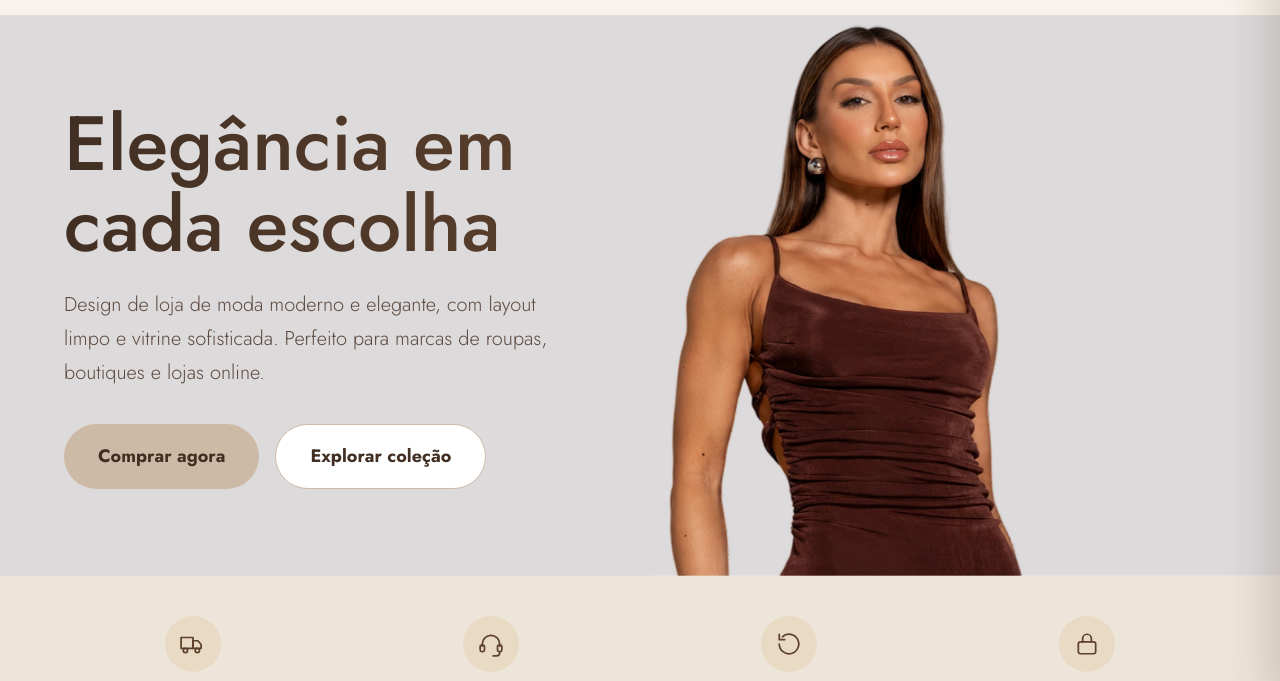
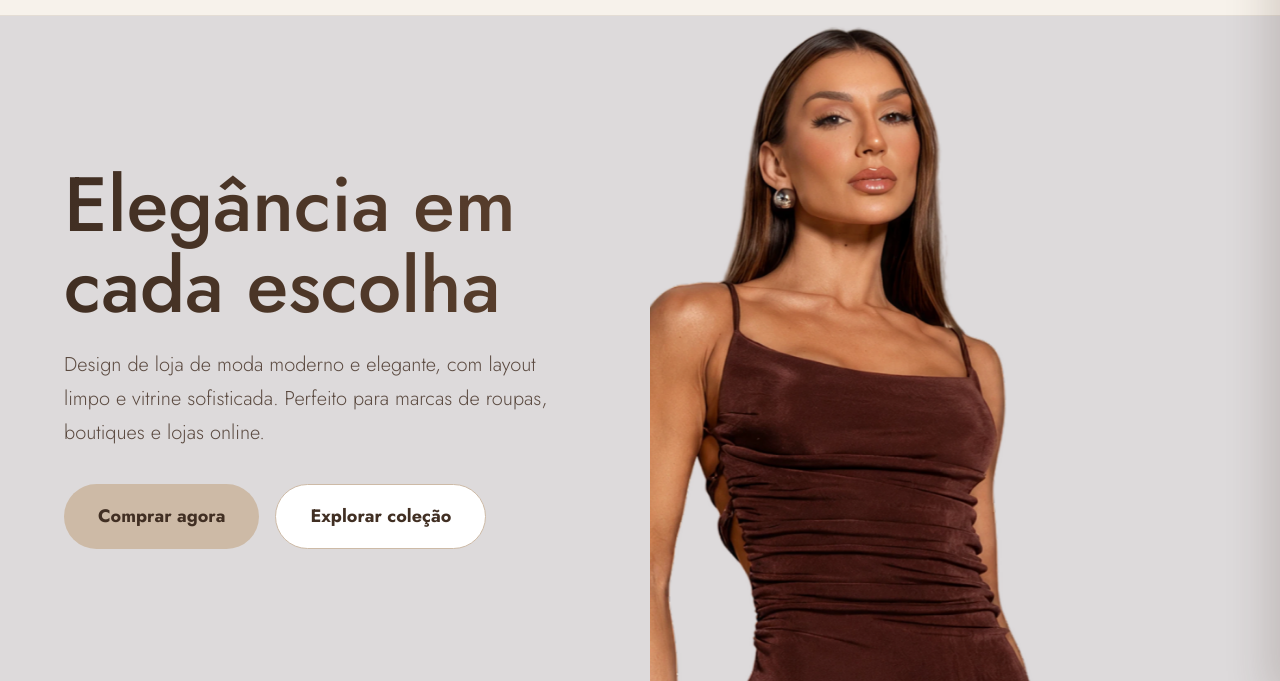
Before and after one commit to artthurfxdesigner-coder/useklarasite, a plain HTML site: page index.html in a window 1280 px wide. Shown: the part 103-784 px from the top of the page. Drawn offline with Linux system fonts and the light colour scheme.

Commit message:
Hero: seção ocupa a viewport inteira (100vh - header)
min-height passa a calc(100vh - 119px) para o hero preencher a tela no
carregamento; a próxima seção (branca) só aparece após o scroll. Foto
inalterada (segue preenchendo a mídia).

Co-Authored-By: Claude Opus 4.8 <noreply@anthropic.com>

```diff
--- a/css/style.css
+++ b/css/style.css
@@ -147,7 +147,7 @@ svg{fill:none;stroke:currentColor;stroke-width:1.6;stroke-linecap:round;stroke-l
    Hero (home)
    ========================================================================== */
 .hero{background:#DDDADB;overflow:hidden;}
-.hero__inner{display:grid;grid-template-columns:1fr 1fr;gap:20px;align-items:center;min-height:560px;}
+.hero__inner{display:grid;grid-template-columns:1fr 1fr;gap:20px;align-items:center;min-height:calc(100vh - 119px);}
 .hero__content{max-width:600px;padding:40px 0;}
 .hero__title{margin:0 0 22px;font-size:clamp(42px,6vw,80px);font-weight:500;line-height:1.05;color:var(--chocolate);}
 .hero__text{margin:0 0 34px;max-width:500px;font-size:20px;line-height:1.7;color:#5b4a40;}
```
